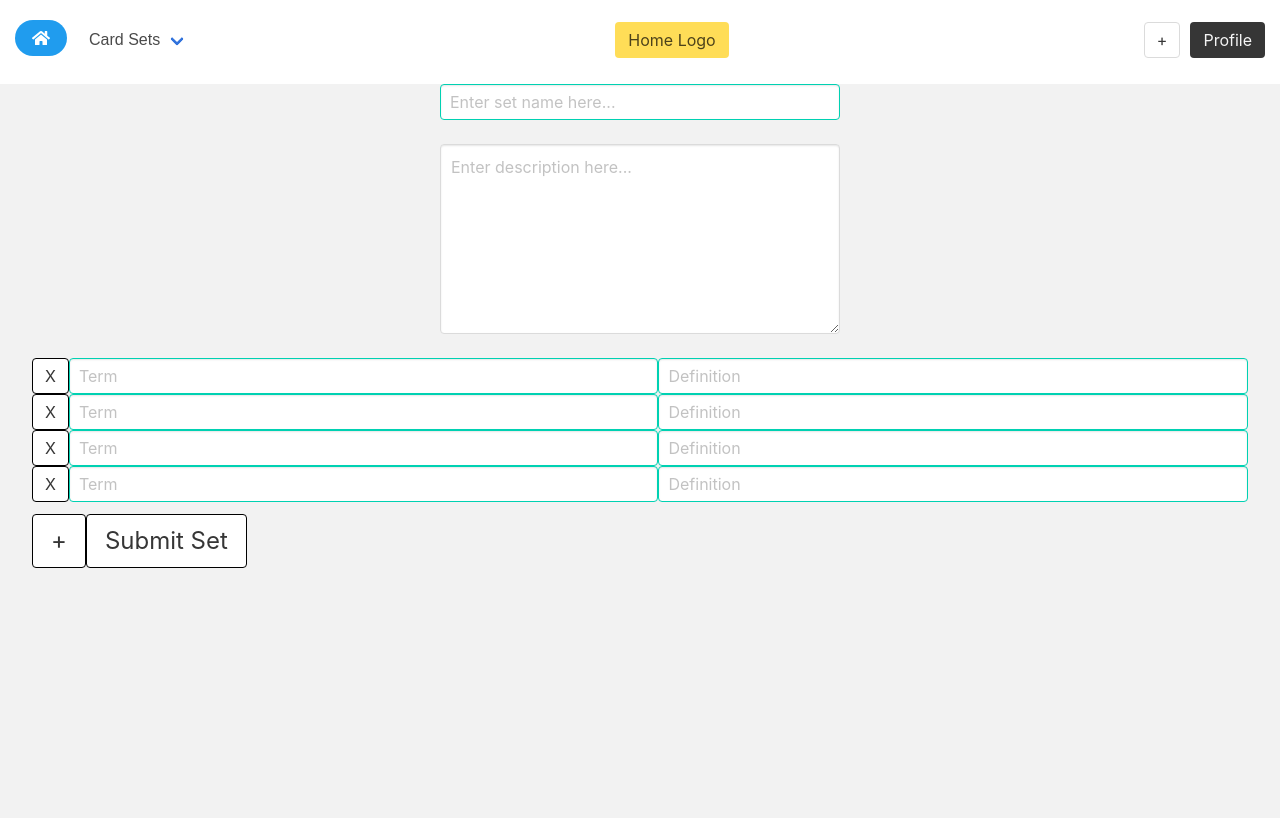
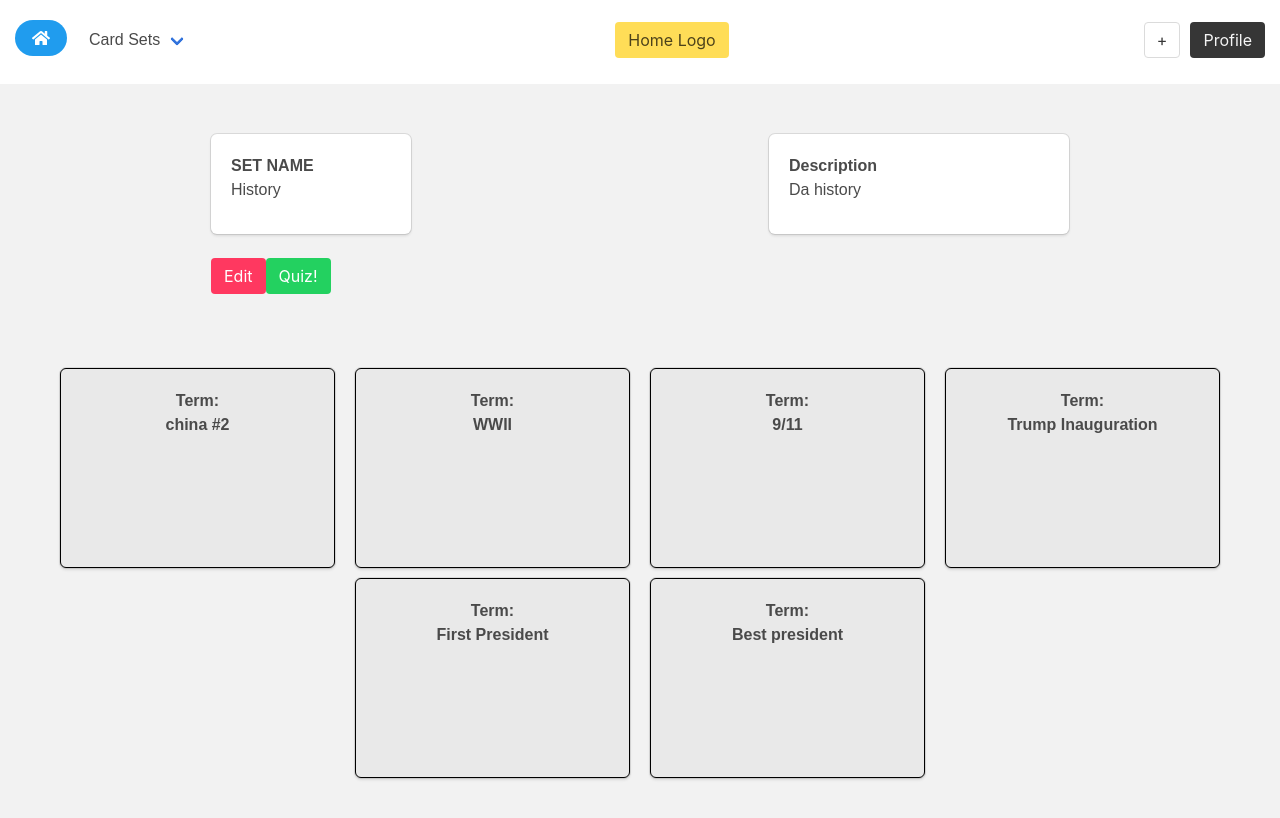
Before and after one commit to m1771vw/StudyBuddies, a React (Create React App) app: page / in a window 1280 px wide. Shown: the top 818 px of the page. Built offline with nearby package versions, Linux system fonts and the light colour scheme.

Commit message:
Added terms/definition to ViewSet Edited form on CreateView Added colors to RANDOM_COLOR generator Updated appropriate CSS

```diff
--- a/src/App.css
+++ b/src/App.css
@@ -1,3 +1,6 @@
+h1 {
+  font-weight: bold;
+}
 /* HomePage CSS */
 .home-page-gradient {
   /* background-color: red; */
@@ -114,6 +117,9 @@
 
 
 /*Create View css */
+#create-view-form {
+  padding-top: 20px;
+}
 .set-name-field{
   width: 400px;
 }
@@ -122,17 +128,42 @@
   width: 400px ;
   margin: auto;
 }
+.input-forms-container {
+  /* display: flex;
+  flex-wrap: wrap;
+  align-content: space-evenly;
+  align-items: center;
+  justify-content: center; */
+  margin-right: 25px;
 
-#create-button-set{
-  width: 50px;
+}
+.add-button-container{
+  /* width: 100px; */
+  margin-left: 48%
 }
 
-/* .create-card-form {
-  display: flex;
-  flex: 1;
-} */
+.submit-button-container {
+  padding-right: 10px;
+  margin-right: 3%;
+}
+#create-button-container {
+  padding-top: 20px;
+  flex-direction: row;
+
+}
+.term-input {
+  width: 90%;
+}
+
+.create-card-form {
+  margin: 10px 5px;
+}
 .button-border {
   border: 1px solid black;
+}
+
+.term-def-container {
+  padding-right: 10px
 }
 /* Quiz CSS */
 .flashcard-answer{
--- a/src/App.js
+++ b/src/App.js
@@ -20,7 +20,7 @@ import { HOMEPAGE, LOGIN_VIEW, SIGNUP_VIEW, PROFILE_VIEW, DASHBOARD, CREATE_VIEW
 
 class App extends Component {
   state = {
-    pageName: CREATE_VIEW,
+    pageName: VIEW_SET,
     userList: Users,
     flashCardSets: FlashCards, // All the Cards
     // selectedCardSet: [], // Selected card set of cards
--- a/src/components/CreateView.js
+++ b/src/components/CreateView.js
@@ -72,7 +72,7 @@ class CreateView extends Component {
 
     render() {
         return (
-            <div>
+            <div id='create-view-form'>
                 <div className="level">
                     <div className="level-item has-text-centered">
                         <input className="input is-primary set-name-field"
@@ -83,13 +83,13 @@ class CreateView extends Component {
                 </div>
 
                 <div className="level text-area-level">
-                    <textarea className="textarea"
+                    <textarea className="is-primary textarea"
                         value={this.state.description} onChange={this.onChange2} placeholder="Enter description here..."
                         rows="7"></textarea>
                 </div>
-                <div className='field'>
+                <div className='field input-forms-container'>
                     {this.state.cards.map((card, index) => (
-                        <div className='control'>
+                        <div className='control term-def-container'>
                             <TermDefInput
                                 key={index}
                                 card={card}
@@ -102,13 +102,15 @@ class CreateView extends Component {
 
 
                 </div>
-                <div className="level" id="create-button-set">
-                    <button className="button button-border is-large level-item" onClick={this.addCard}>+</button>
-                    <button className="button button-border is-large level-item level-right" onClick={this.submitSet} >
+                <div className="level" id="create-button-container">
+                    <div className='add-button-container'>
+                    <button className="button button-border is-large" onClick={this.addCard}>+</button>
+                    </div>
+                    <div className='submit-button-container'>
+                    <button className="button button-border is-large" onClick={this.submitSet} >
                         Submit Set</button>
+                    </div>
                 </div>
-
-
             </div>
         );
     }
--- a/src/components/Dashboard.js
+++ b/src/components/Dashboard.js
@@ -1,8 +1,8 @@
 import React, { Component } from 'react';
 import { array, func } from 'prop-types';
-import { CREATE_VIEW } from '../constants'
+import { RANDOM_COLORS, CREATE_VIEW } from '../constants'
 
-const RANDOM_COLORS = ['#55DDE0', '#33658A', '#2F4858', '#FAFAC6', '#8DAA91', '#28112B']
+
 class Dashboard extends Component {
     randomNumber = () => {
         return Math.floor(Math.random() * RANDOM_COLORS.length)
--- a/src/components/TermDefInput.js
+++ b/src/components/TermDefInput.js
@@ -13,14 +13,14 @@ class TermDefInput extends Component {
     render() {
         return (
             <div>
-                <div className="field level">
+                <div className="field level create-card-form">
                 <button onClick={() => {this.props.deleteClicked(this.props.index)}} className='button button-border'>X</button>
                     <div className="level-item">
-                        <input className="input is-primary" type="text" placeholder="Term"
+                        <input className="input is-primary term-input" type="text" placeholder="Term"
                             value={this.props.card.term} onChange={this.onChangeOne} />
                     </div>
                     <div className="level-item">
-                        <input className="input is-primary" type="text" placeholder="Definition"
+                        <input className="input is-primary term-input" type="text" placeholder="Definition"
                             value={this.props.card.definition} onChange={this.oneChangeTwo} />
                     </div>
                 </div>
--- a/src/components/ViewSet.js
+++ b/src/components/ViewSet.js
@@ -47,8 +47,14 @@ class Viewset extends Component {
                                     <div onClick={() => { this.showOtherSide(index) }} className="box flashcard-box">
                                         {
                                             card['showTerms']
-                                                ? <h1>{card.term}</h1>
-                                                : <h1>{card.definition}</h1>
+                                                ? (<div className='has-text-centered'>
+                                                    <h1>Term: </h1>
+                                                    <h1>{card.term}</h1>
+                                                    </div>)
+                                                : (<div className='has-text-centered'>
+                                                    <h1>Definition: </h1>
+                                                    <h1>{card.definition}</h1>
+                                                    </div>)
                                         }
                                     </div>
                                 </div>
--- a/src/constants/index.js
+++ b/src/constants/index.js
@@ -10,4 +10,9 @@ export const EDIT = "EDIT";
 export const QUIZ_RESULTS = 'QUIZ_RESULTS';
 export const CORRECT_ANSWER = '2px solid green';
 export const WRONG_ANSWER = '2px solid red';
+export const RANDOM_COLORS = ['#698B22', '#33658A', '#2F4858', '#922D50', '#8DAA91',
+                              '#28112B', '#DD7500', '#FFC469', '#FCD116', '#385E0F',
+                              '#8B3626', '#FF5333', '#CD0000', '#00688B', '#35586C',
+                              '#003F87', '#6A5ACD', '#473C8B', '#00688B', '#68228B']
+
 // export const
```
